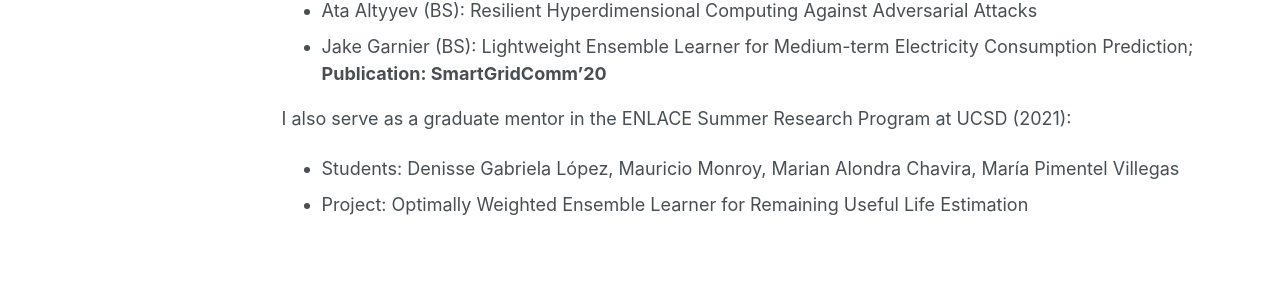
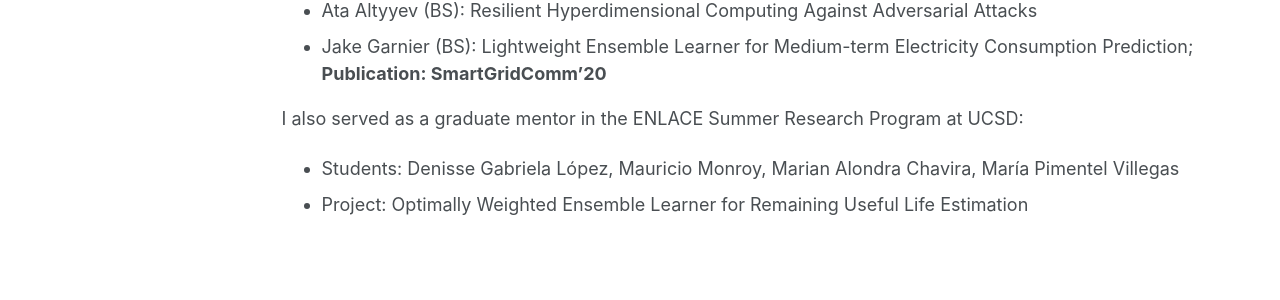
Before and after one commit to onatucsd/onatucsd.github.io, a Jekyll site: the page built from _pages/mentoring.md, in a window 1280 px wide and 1317 px high. Shown: the part 674-974 px from the top of the window. Built offline with Jekyll 4.4.1, drawn with Linux system fonts in a browser that asks for light colours; some web fonts are replaced.

Commit message:
Update mentoring.md

```diff
--- a/_pages/mentoring.md
+++ b/_pages/mentoring.md
@@ -20,6 +20,6 @@ In my mentoring role, I have the pleasure of collaborating with these students:
 * Ata Altyyev (BS): Resilient Hyperdimensional Computing Against Adversarial Attacks
 * Jake Garnier (BS): Lightweight Ensemble Learner for Medium-term Electricity Consumption Prediction; **Publication: SmartGridComm'20**
 
-I also serve as a graduate mentor in the ENLACE Summer Research Program at UCSD (2021):
+I also served as a graduate mentor in the ENLACE Summer Research Program at UCSD:
 * Students: Denisse Gabriela López, Mauricio Monroy, Marian Alondra Chavira, María Pimentel Villegas
 * Project: Optimally Weighted Ensemble Learner for Remaining Useful Life Estimation
```
